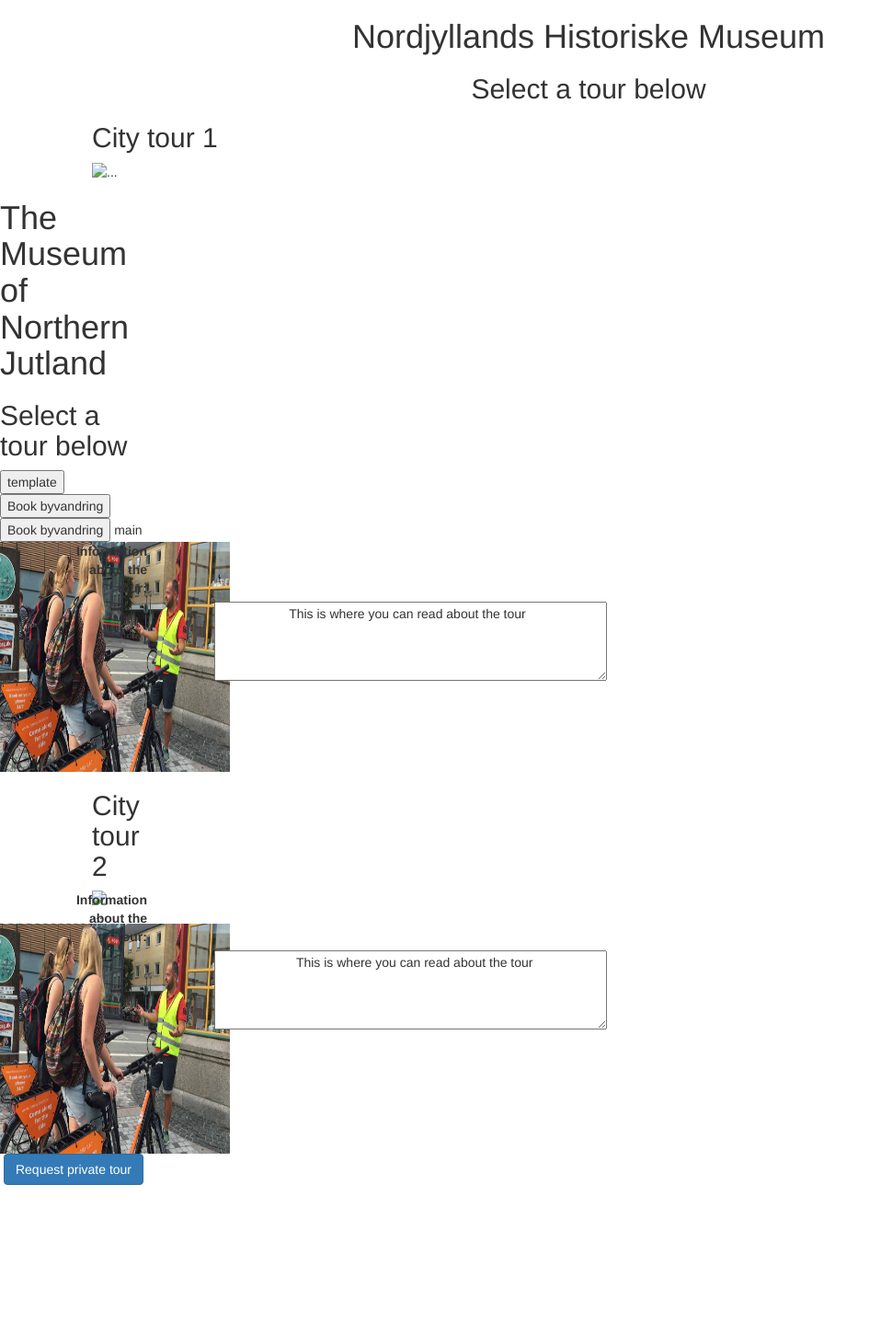
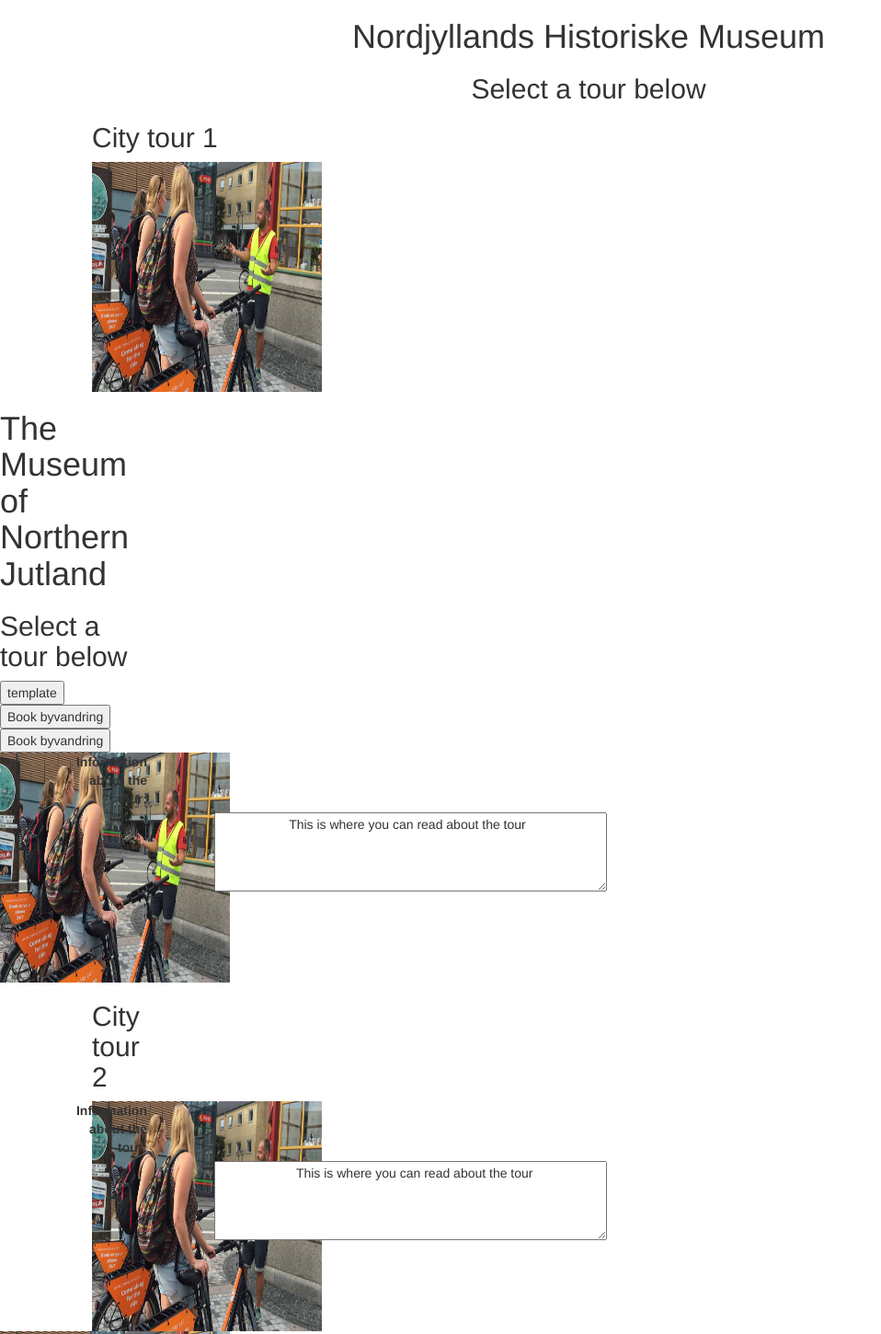
Before and after one commit to ida715e20/ida715e20, a plain HTML site: page index.html in a window 1280 px wide. Shown: the top 1450 px of the page at 92% size, without its empty margins (0-958 px from the left). Before the commit the page ends 1288 px from the top, so only its background shows below. Drawn offline with nearby package versions, Linux system fonts and the light colour scheme.

Commit message:
Update index.html

```diff
--- a/index.html
+++ b/index.html
@@ -24,13 +24,12 @@
       <div class="card mb-3" style="max-width: 540px;">
         <div class="row no-gutters">
           <div class="col-md-4">
-            <img src="image/byvandring.jpg" class="card-img" alt="..." width="250" height="250" style="margin-left: 100px;">
+            <img src="img/byvandring.jpg" class="card-img" alt="..." width="250" height="250" style="margin-left: 100px;">
       <h1>The Museum of Northern Jutland</h1>
       <h2>Select a tour below</h2>
       <button onclick="document.location='assets/template/template.html'"> template</button>
       <button onclick="document.location='tourpage.html'"> Book byvandring</button>
       <button onclick="document.location='calendar.html'"> Book byvandring</button>
-    main
       <div class="card mb-3" style="max-width: 540px;">
         <div class="row no-gutters">
           <div class="col-md-4">
@@ -61,7 +60,7 @@
         <div class="row no-gutters">
           <div class="col-md-4">
 <!-- startpage -->
-            <img src="image/byvandring.jpg" class="card-img" alt="..." width="250" height="250" style="margin-left: 100px;">
+            <img src="img/byvandring.jpg" class="card-img" alt="..." width="250" height="250" style="margin-left: 100px;">
             <img src="img/byvandring.jpg" class="card-img" alt="..." width="250" height="250">
 <!-- main -->
           </div>
```
